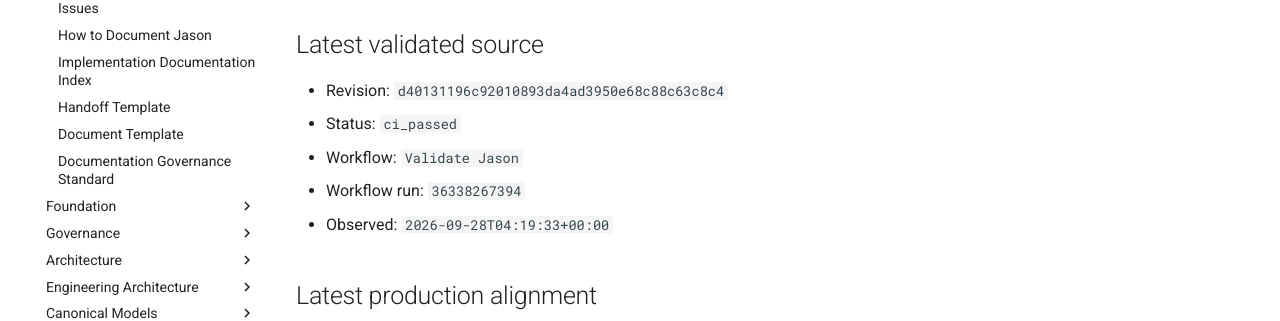
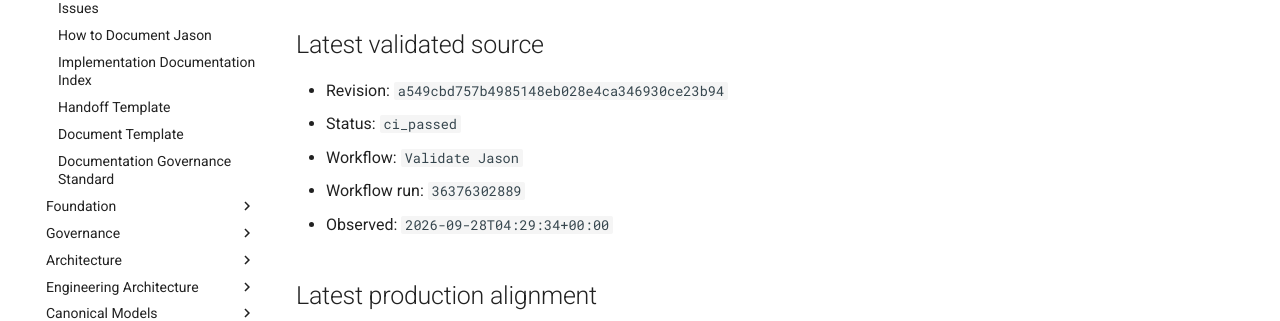
Before and after one commit to al-teamaot-com/jason, an MkDocs documentation site: the page built from docs/control/AUTOMATED-CHANGE-STATE.md, in a window 1280 px wide and 1163 px high. Shown: the part 337-658 px from the top of the window. Built offline with MkDocs 1.6.1 and Material for MkDocs 9.7.7, drawn with Linux system fonts in a browser that asks for light colours; comment, search, counter and statistics services are not loaded.

Commit message:
Reconcile automated documentation state for a549cbd757b4

```diff
--- a/docs/control/AUTOMATED-CHANGE-STATE.md
+++ b/docs/control/AUTOMATED-CHANGE-STATE.md
@@ -8,11 +8,11 @@
 
 ## Latest validated source
 
-- Revision: `d40131196c92010893da4ad3950e68c88c63c8c4`
+- Revision: `a549cbd757b4985148eb028e4ca346930ce23b94`
 - Status: `ci_passed`
 - Workflow: `Validate Jason`
-- Workflow run: `36338267394`
-- Observed: `2026-09-28T04:19:33+00:00`
+- Workflow run: `36376302889`
+- Observed: `2026-09-28T04:29:34+00:00`
 
 ## Latest production alignment
 
```
Also changed, not shown: docs/control/AUTOMATED-CHANGE-STATE.json (+4 -4 lines).
